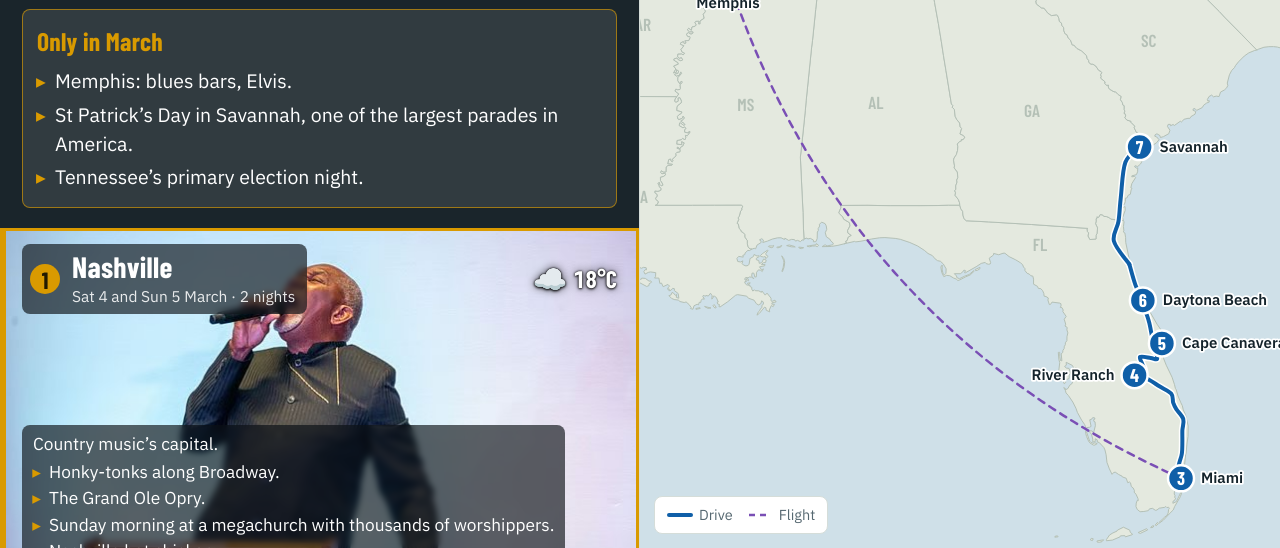
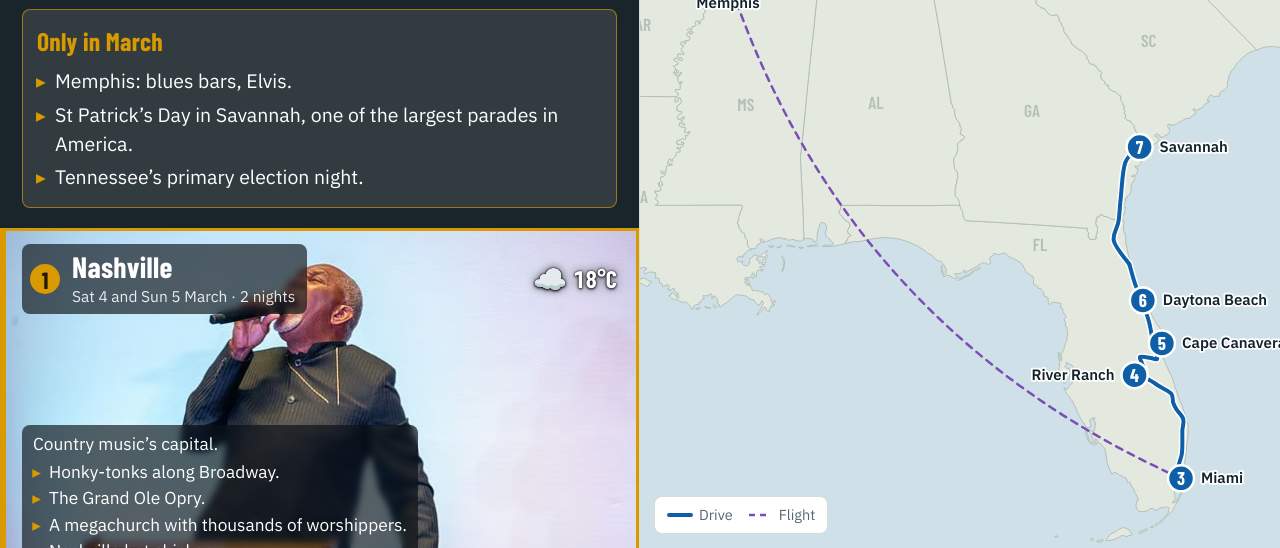
Before and after one commit to gidrodox/real-america, a plain HTML site: page index.html in a window 1280 px wide. Shown: the part 252-800 px from the top of the page. Drawn offline with nearby package versions, Linux system fonts and the light colour scheme.

Commit message:
Drop timing qualifiers and Peoria evening, tighter Springfield/OKC lines, River Ranch photo for September Orlando
Co-Authored-By: Claude Opus 5.5 <noreply@anthropic.com>
Claude-Session: https://claude.ai/code/session_01CUgb9NqmwY9sgaqNbWx1zB

```diff
--- a/index.html
+++ b/index.html
@@ -308,27 +308,27 @@ sep:{
  sc:[5,2.5,3],
  diff:['The Bikes, Blues & BBQ motorcycle rally.','One of America’s biggest machine-gun shoots, with tank and helicopter rides.','The Comanche Nation Fair powwow.'],
  stops:[
-  {id:'tul',wx:{t:30,i:'🌦️'},img:'tul',name:'Tulsa',dx:-20,dy:5,a:'end',when:'Sat 23 September · 1 night',intro:'Oklahoma’s oil city, on Route 66.',b:['Saturday night in the Blue Dome and Brady district bars.','Route 66 neon, a show at Cain’s Ballroom, the home of Western swing.']},
+  {id:'tul',wx:{t:30,i:'🌦️'},img:'tul',name:'Tulsa',dx:-20,dy:5,a:'end',when:'Sat 23 September · 1 night',intro:'Oklahoma’s oil city, on Route 66.',b:['The bars of the Blue Dome and Brady districts.','Route 66 neon, a show at Cain’s Ballroom, the home of Western swing.']},
   {leg:'Drive',t:'about 1.5 hours'},
-  {id:'miok',wx:{t:27,i:'⛅'},img:'miok',name:'Miami, Oklahoma',dx:-18,dy:-8,a:'end',when:'Sun 24 September · 1 night',intro:'A Route 66 town in the north-east corner of Oklahoma.',b:['The Oklahoma Full Auto Shoot: machine guns from World War I to today, plus tank and helicopter rides.','The Peoria Powwow in the evening.']},
+  {id:'miok',wx:{t:27,i:'⛅'},img:'miok',name:'Miami, Oklahoma',dx:-18,dy:-8,a:'end',when:'Sun 24 September · 1 night',intro:'A Route 66 town in the north-east corner of Oklahoma.',b:['The Oklahoma Full Auto Shoot: machine guns from World War I to today, plus tank and helicopter rides.']},
   {leg:'Drive',t:'about 1.5 hours'},
-  {id:'spr',wx:{t:27,i:'☀️'},img:'spr',name:'Springfield',dx:18,dy:5,a:'start',when:'Mon 25 September · 1 night',intro:'The Ozarks’ biggest city, and the birthplace of Route 66.',b:['Bass Pro Shops’ original flagship, a cathedral of hunting and fishing.','Wonders of Wildlife next door: a vast aquarium and wall-to-wall taxidermy.','Springfield-style cashew chicken, deep-fried, the city’s own dish.']},
+  {id:'spr',wx:{t:27,i:'☀️'},img:'spr',name:'Springfield',dx:18,dy:5,a:'start',when:'Mon 25 September · 1 night',intro:'The Ozarks’ biggest city, and the birthplace of Route 66.',b:['Bass Pro Shops’ original flagship, a cathedral of hunting and fishing.','Wonders of Wildlife: a vast aquarium and wall-to-wall taxidermy.','Springfield-style cashew chicken, deep-fried, the city’s own dish.']},
   {leg:'Drive',t:'about 45 minutes'},
-  {id:'bran',wx:{t:28,i:'☀️'},img:'bran',name:'Branson',dx:18,dy:5,a:'start',when:'Tue 26 September · 1 night',intro:'The Ozarks’ capital of country shows.',b:['A hillbilly variety show in the evening.','The strip’s oddities, including a half-size replica of the Titanic.']},
+  {id:'bran',wx:{t:28,i:'☀️'},img:'bran',name:'Branson',dx:18,dy:5,a:'start',when:'Tue 26 September · 1 night',intro:'The Ozarks’ capital of country shows.',b:['A hillbilly variety show.','The strip’s oddities, including a half-size replica of the Titanic.']},
   {leg:'Drive',t:'about 3 hours, through Eureka Springs and over the Pig Trail'},
   {id:'fs',wx:{t:32,i:'☀️'},img:'fs',name:'Fort Smith',dx:18,dy:5,a:'start',when:'Wed 27 September · 1 night',intro:'A frontier town on the edge of what was Indian Territory.',b:['On the way, Eureka Springs under a seven-storey Christ of the Ozarks statue.','On the way, the Pig Trail, a twisting mountain road through the Ozarks.','The “Hanging Judge’s” courthouse and gallows.','The U.S. Marshals Museum.']},
   {leg:'Drive',t:'about 1.25 hours'},
-  {id:'rog',img:'rog',wx:{t:29,i:'☀️'},name:'Rogers',dx:-14,dy:24,a:'end',when:'Thu 28 September · 1 night',intro:'Arkansas’s north-west corner, home of Walmart.',b:['Bikes, Blues & BBQ, one of America’s biggest motorcycle rallies, in full swing from morning to late night.','The barbecue championship and thousands of Harleys lining the streets.','The Walmart Museum, in Sam Walton’s original store in Bentonville.']},
+  {id:'rog',img:'rog',wx:{t:29,i:'☀️'},name:'Rogers',dx:-14,dy:24,a:'end',when:'Thu 28 September · 1 night',intro:'Arkansas’s north-west corner, home of Walmart.',b:['Bikes, Blues & BBQ, one of America’s biggest motorcycle rallies.','The barbecue championship and thousands of Harleys lining the streets.','The Walmart Museum, in Sam Walton’s original store in Bentonville.']},
   {leg:'Drive',t:'about 5.75 hours, on Route 66 from Tulsa to Oklahoma City'},
-  {id:'law',img:'law',wx:{t:32,i:'☀️'},name:'Lawton',dx:-20,dy:5,a:'end',when:'Fri 29 and Sat 30 September · 2 nights',intro:'Home of the Comanche Nation, at the foot of the Wichita Mountains.',b:['On the way, Route 66 from Tulsa to Oklahoma City.','Friday evening at the Comanche Nation Fair, with the powwow and food stalls.','Parade and grand entry, with hundreds of dancers in regalia.','Bison and longhorns in the Wichita Mountains.']},
+  {id:'law',img:'law',wx:{t:32,i:'☀️'},name:'Lawton',dx:-20,dy:5,a:'end',when:'Fri 29 and Sat 30 September · 2 nights',intro:'Home of the Comanche Nation, at the foot of the Wichita Mountains.',b:['On the way, Route 66 from Tulsa to Oklahoma City.','The Comanche Nation Fair, with the powwow and food stalls.','Parade and grand entry, with hundreds of dancers in regalia.','Bison and longhorns in the Wichita Mountains.']},
   {leg:'Drive',t:'about 2 hours, through the Wichita Mountains'},
-  {id:'okc',img:'okc',wx:{t:28,i:'☀️'},name:'Oklahoma City',dx:-20,dy:-8,a:'end',when:'Sun 1 October · 1 night',intro:'Oklahoma’s capital, where cattle country meets oil money.',b:['The First Americans Museum, telling the stories of Oklahoma’s 39 tribal nations.','The stockyards cattle auction on Monday morning, at the world’s largest stocker and feeder cattle market.']},
+  {id:'okc',img:'okc',wx:{t:28,i:'☀️'},name:'Oklahoma City',dx:-20,dy:-8,a:'end',when:'Sun 1 October · 1 night',intro:'Oklahoma’s capital, where cattle country meets oil money.',b:['The First Americans Museum, telling the stories of Oklahoma’s 39 tribal nations.','The stockyards cattle auction, at the world’s largest stocker and feeder cattle market.']},
   {leg:'Fly',t:'about 3 hours',fly:true},
   {id:'mia',wx:{t:32,i:'🌦️'},name:'Miami',dx:20,dy:5,a:'start',when:'Mon 2 and Tue 3 October · 2 nights',intro:'Where Latin America meets the United States.',b:['An airboat ride across the Everglades.','A day trip to Key Largo to snorkel the coral reef at John Pennekamp.','Little Havana for Cuban sandwiches and coffee.']},
   {leg:'Drive',t:'about 3 hours'},
   {id:'cape',wx:{t:29,i:'⛅'},name:'Cape Canaveral',dx:20,dy:5,a:'start',when:'Wed 4 and Thu 5 October · 2 nights',intro:'America’s spaceport, on the Florida coast.',b:['A live rocket launch, watched from the beach.','Kennedy Space Center.','A night alligator hunt with a licensed guide.']},
   {leg:'Drive',t:'about 1 hour'},
-  {id:'orl',wx:{t:30,i:'🌦️'},img:'orl',name:'Orlando',dx:-20,dy:5,a:'end',when:'Fri 6 October · 1 night',intro:'Central Florida.',b:['The Friday-night rodeo at the Kissimmee Sports Arena, with local cowboys competing for prize money.']}
+  {id:'orl',wx:{t:30,i:'🌦️'},img:'rr',name:'Orlando',dx:-20,dy:5,a:'end',when:'Fri 6 October · 1 night',intro:'Central Florida.',b:['A rodeo at the Kissimmee Sports Arena, with local cowboys competing for prize money.']}
  ],
  minor:[],
  roads:[
@@ -350,9 +350,9 @@ val:{
  sc:[4.5,3,4],
  diff:['November’s itinerary in May, with the Kentucky Derby replacing Chattanooga and Atlanta.'],
  stops:[
-  {id:'lou',wx:{t:21,i:'🌦️'},name:'Louisville',dx:20,dy:5,a:'start',when:'Fri 5 and Sat 6 May · 2 nights',intro:'Derby weekend.',b:['The Kentucky Derby on Saturday.','Sunday morning at a megachurch before heading south.']},
+  {id:'lou',wx:{t:21,i:'🌦️'},name:'Louisville',dx:20,dy:5,a:'start',when:'Fri 5 and Sat 6 May · 2 nights',intro:'Derby weekend.',b:['The Kentucky Derby.','A megachurch with thousands of worshippers.']},
   {leg:'Drive',t:'about 45 minutes'},
-  {id:'bard',wx:{t:21,i:'🌦️'},img:'bard',name:'Bardstown',dx:20,dy:5,a:'start',when:'Sun 7 May · 1 night',intro:'The Bourbon Capital of the World, in the Kentucky hills.',b:['Distillery tours and tastings along the Kentucky Bourbon Trail.','An evening in the old town’s bourbon bars.']},
+  {id:'bard',wx:{t:21,i:'🌦️'},img:'bard',name:'Bardstown',dx:20,dy:5,a:'start',when:'Sun 7 May · 1 night',intro:'The Bourbon Capital of the World, in the Kentucky hills.',b:['Distillery tours and tastings along the Kentucky Bourbon Trail.','The old town’s bourbon bars.']},
   {leg:'Drive',t:'about 2.75 hours, stopping in Amish country and at Mammoth Cave'},
   {id:'nash',wx:{t:26,i:'🌦️'},img:'nash_nov',name:'Nashville',dx:-20,dy:5,a:'end',when:'Mon 8 and Tue 9 May · 2 nights',intro:'Country music’s capital.',b:['On the way, Kentucky’s largest Amish community, around Horse Cave.','On the way, Mammoth Cave, the world’s longest cave system.','Honky-tonks along Broadway.','The Grand Ole Opry.','Nashville hot chicken.']},
   {leg:'Drive',t:'about 4 hours, stopping at Tennessee Silencer'},
@@ -360,9 +360,9 @@ val:{
   {leg:'Fly',t:'about 1 hour by car to Knoxville, then about 1.5 hours, then about 1 hour by car',fly:true},
   {id:'dayt',wx:{t:28,i:'⛅'},img:'clt',below:true,name:'Daytona Beach',dx:20,dy:5,a:'start',when:'Thu 11 May · 1 night',intro:'The home of American stock car racing.',b:['The biker bars of Main Street.','Destination Daytona, a giant Harley dealership with bars and live music.','Drive a NASCAR stock car round the Speedway, or ride along at up to 170 mph.','The Motorsports Hall of Fame.']},
   {leg:'Drive',t:'about 1 hour'},
-  {id:'orl',wx:{t:29,i:'🌧️'},img:'orl_bus',name:'Orlando',dx:-20,dy:5,a:'end',when:'Fri 12 May · 1 night',intro:'Central Florida.',b:['Friday night racing at Orlando Speed World: stock cars on the oval or street cars on the drag strip.']},
+  {id:'orl',wx:{t:29,i:'🌧️'},img:'orl_bus',name:'Orlando',dx:-20,dy:5,a:'end',when:'Fri 12 May · 1 night',intro:'Central Florida.',b:['Racing at Orlando Speed World: stock cars on the oval or street cars on the drag strip.']},
   {leg:'Drive',t:'about 1.5 hours'},
-  {id:'rr',wx:{t:31,i:'🌦️'},name:'River Ranch',dx:-20,dy:5,a:'end',when:'Sat 13 May · 1 night',intro:'A dude ranch in Florida cattle country.',b:['The Saturday night rodeo: bull riding, barrel racing and trick riding.','A swamp buggy ride through the wetlands.','Country bands and line dancing in the ranch saloon.']},
+  {id:'rr',wx:{t:31,i:'🌦️'},name:'River Ranch',dx:-20,dy:5,a:'end',when:'Sat 13 May · 1 night',intro:'A dude ranch in Florida cattle country.',b:['The rodeo: bull riding, barrel racing and trick riding.','A swamp buggy ride through the wetlands.','Country bands and line dancing in the ranch saloon.']},
   {leg:'Drive',t:'about 2 hours'},
   {id:'cape',wx:{t:29,i:'🌧️'},name:'Cape Canaveral',dx:20,dy:5,a:'start',when:'Sun 14 and Mon 15 May · 2 nights',intro:'America’s spaceport, on the Florida coast.',b:['A live rocket launch, watched from the beach.','Kennedy Space Center.']},
   {leg:'Drive',t:'about 3 hours'},
@@ -387,7 +387,7 @@ nov:{
  sc:[4.5,3.5,4.5],
  diff:['The Jack Daniel’s distillery in Lynchburg.','Halloween night in Atlanta.','Presidential election night in Miami.'],
  stops:[
-  {id:'nash',wx:{t:21,i:'⛅'},img:'nash_nov',name:'Nashville',dx:0,dy:-22,a:'middle',when:'Fri 27 and Sat 28 October · 2 nights',intro:'Country music’s capital.',b:['Honky-tonks along Broadway.','A day trip to Ethridge, Tennessee’s Amish country: a horse-drawn wagon through the farms.','The Grand Ole Opry.','Sunday morning at a megachurch with thousands of worshippers.','Nashville hot chicken.']},
+  {id:'nash',wx:{t:21,i:'⛅'},img:'nash_nov',name:'Nashville',dx:0,dy:-22,a:'middle',when:'Fri 27 and Sat 28 October · 2 nights',intro:'Country music’s capital.',b:['Honky-tonks along Broadway.','A day trip to Ethridge, Tennessee’s Amish country: a horse-drawn wagon through the farms.','The Grand Ole Opry.','A megachurch with thousands of worshippers.','Nashville hot chicken.']},
   {leg:'Drive',t:'about 2.75 hours, stopping at Jack Daniel’s'},
   {id:'chat',wx:{t:19,i:'🌦️'},img:'chat',name:'Chattanooga',dx:-20,dy:5,a:'end',when:'Sun 29 October · 1 night',intro:'A river city in the Tennessee hills.',b:['On the way, the Jack Daniel’s distillery in Lynchburg.','Lookout Mountain and Rock City.','The riverfront and the old Chattanooga Choo Choo station.']},
   {leg:'Drive',t:'about 2.25 hours'},
@@ -397,9 +397,9 @@ nov:{
   {leg:'Fly',t:'about 1.5 hours',fly:true},
   {id:'dayt',wx:{t:25,i:'⛅'},img:'dayt_car',name:'Daytona Beach',dx:20,dy:5,a:'start',when:'Thu 2 November · 1 night',intro:'The home of American stock car racing.',b:['The biker bars of Main Street.','Destination Daytona, a giant Harley dealership with bars and live music.','Drive a NASCAR stock car round the Speedway, or ride along at up to 170 mph.','The Motorsports Hall of Fame.']},
   {leg:'Drive',t:'about 1 hour'},
-  {id:'orl',wx:{t:26,i:'⛅'},img:'orl_bus',name:'Orlando',dx:-20,dy:5,a:'end',when:'Fri 3 November · 1 night',intro:'Central Florida.',b:['Friday night racing at Orlando Speed World: stock cars on the oval or street cars on the drag strip.']},
+  {id:'orl',wx:{t:26,i:'⛅'},img:'orl_bus',name:'Orlando',dx:-20,dy:5,a:'end',when:'Fri 3 November · 1 night',intro:'Central Florida.',b:['Racing at Orlando Speed World: stock cars on the oval or street cars on the drag strip.']},
   {leg:'Drive',t:'about 1.5 hours'},
-  {id:'rr',wx:{t:27,i:'⛅'},name:'River Ranch',dx:-20,dy:5,a:'end',when:'Sat 4 November · 1 night',intro:'A dude ranch in Florida cattle country.',b:['The Saturday night rodeo: bull riding, barrel racing and trick riding.','A swamp buggy ride through the wetlands.','Country bands and line dancing in the ranch saloon.']},
+  {id:'rr',wx:{t:27,i:'⛅'},name:'River Ranch',dx:-20,dy:5,a:'end',when:'Sat 4 November · 1 night',intro:'A dude ranch in Florida cattle country.',b:['The rodeo: bull riding, barrel racing and trick riding.','A swamp buggy ride through the wetlands.','Country bands and line dancing in the ranch saloon.']},
   {leg:'Drive',t:'about 2 hours'},
   {id:'cape',wx:{t:26,i:'⛅'},name:'Cape Canaveral',dx:20,dy:5,a:'start',when:'Sun 5 and Mon 6 November · 2 nights',intro:'America’s spaceport, on the Florida coast.',b:['A live rocket launch, watched from the beach.','Kennedy Space Center.']},
   {leg:'Drive',t:'about 3 hours'},
@@ -423,9 +423,9 @@ may:{
  sc:[4,3,4],
  diff:['The Kentucky Derby.','NASCAR in Charlotte.','Mammoth Cave, the world’s longest cave system.'],
  stops:[
-  {id:'lou',wx:{t:21,i:'🌦️'},name:'Louisville',dx:20,dy:5,a:'start',when:'Fri 5 and Sat 6 May · 2 nights',intro:'Derby weekend.',b:['The Kentucky Derby on Saturday.','Sunday morning at a megachurch before heading on.']},
+  {id:'lou',wx:{t:21,i:'🌦️'},name:'Louisville',dx:20,dy:5,a:'start',when:'Fri 5 and Sat 6 May · 2 nights',intro:'Derby weekend.',b:['The Kentucky Derby.','A megachurch with thousands of worshippers.']},
   {leg:'Drive',t:'about 45 minutes'},
-  {id:'bard',wx:{t:21,i:'🌦️'},img:'bard',name:'Bardstown',dx:20,dy:5,a:'start',when:'Sun 7 May · 1 night',intro:'The Bourbon Capital of the World, in the Kentucky hills.',b:['Distillery tours and tastings along the Kentucky Bourbon Trail.','An evening in the old town’s bourbon bars.']},
+  {id:'bard',wx:{t:21,i:'🌦️'},img:'bard',name:'Bardstown',dx:20,dy:5,a:'start',when:'Sun 7 May · 1 night',intro:'The Bourbon Capital of the World, in the Kentucky hills.',b:['Distillery tours and tastings along the Kentucky Bourbon Trail.','The old town’s bourbon bars.']},
   {leg:'Drive',t:'about 2.75 hours, stopping at Mammoth Cave'},
   {id:'nash',wx:{t:26,i:'🌦️'},img:'nash_nov',name:'Nashville',dx:-20,dy:5,a:'end',when:'Mon 8 and Tue 9 May · 2 nights',intro:'Country music’s capital.',b:['On the way, Mammoth Cave, the world’s longest cave system.','Honky-tonks along Broadway.','The Grand Ole Opry.','A day trip to Ethridge, Tennessee’s Amish country: a horse-drawn wagon through the farms.','Nashville hot chicken.']},
   {leg:'Fly',t:'about 1.25 hours',fly:true},
@@ -435,7 +435,7 @@ may:{
   {leg:'Drive',t:'about 2.5 hours, stopping on the Georgia coast'},
   {id:'sta',wx:{t:26,i:'🌦️'},name:'St Augustine',dx:20,dy:5,a:'start',when:'Fri 12 May · 1 night',intro:'America’s oldest city.',b:['On the way, the beaches and live oaks of St Simons Island.','The Spanish stone fort.','The old-town bars.']},
   {leg:'Drive',t:'about 3.25 hours'},
-  {id:'rr',wx:{t:31,i:'🌦️'},name:'River Ranch',dx:-20,dy:5,a:'end',when:'Sat 13 May · 1 night',intro:'A dude ranch in Florida cattle country.',b:['The Saturday night rodeo: bull riding, barrel racing and trick riding.','A swamp buggy ride through the wetlands.','Country bands and line dancing in the ranch saloon.']},
+  {id:'rr',wx:{t:31,i:'🌦️'},name:'River Ranch',dx:-20,dy:5,a:'end',when:'Sat 13 May · 1 night',intro:'A dude ranch in Florida cattle country.',b:['The rodeo: bull riding, barrel racing and trick riding.','A swamp buggy ride through the wetlands.','Country bands and line dancing in the ranch saloon.']},
   {leg:'Drive',t:'about 2 hours'},
   {id:'cape',wx:{t:29,i:'🌧️'},name:'Cape Canaveral',dx:20,dy:5,a:'start',when:'Sun 14 and Mon 15 May · 2 nights',intro:'America’s spaceport, on the Florida coast.',b:['A live rocket launch, watched from the beach.','Kennedy Space Center.']},
   {leg:'Drive',t:'about 3.5 hours'},
@@ -455,19 +455,19 @@ may:{
 },
 mar:{
  title:'Nashville to Savannah',
- sub:'From a Sunday megachurch in Nashville to St Patrick’s Day in Savannah, with the blues, a rodeo, a rocket launch and the Everglades in between.',
+ sub:'From a megachurch in Nashville to St Patrick’s Day in Savannah, with the blues, a rodeo, a rocket launch and the Everglades in between.',
  facts:[['14','nights'],['8','stops'],['1','internal flight'],['about 17','hours of driving']],
  diffH:'Only in March',
  sc:[4,4,5],
  diff:['Memphis: blues bars, Elvis.','St Patrick\u2019s Day in Savannah, one of the largest parades in America.','Tennessee’s primary election night.'],
  stops:[
-  {id:'nash',wx:{t:18,i:'☁️'},name:'Nashville',dx:0,dy:-22,a:'middle',when:'Sat 4 and Sun 5 March · 2 nights',intro:'Country music\u2019s capital.',b:['Honky-tonks along Broadway.','The Grand Ole Opry.','Sunday morning at a megachurch with thousands of worshippers.','Nashville hot chicken.']},
+  {id:'nash',wx:{t:18,i:'☁️'},name:'Nashville',dx:0,dy:-22,a:'middle',when:'Sat 4 and Sun 5 March · 2 nights',intro:'Country music\u2019s capital.',b:['Honky-tonks along Broadway.','The Grand Ole Opry.','A megachurch with thousands of worshippers.','Nashville hot chicken.']},
   {leg:'Drive',t:'about 4.5 hours, stopping in Amish country'},
   {id:'mem',wx:{t:18,i:'☁️'},name:'Memphis',dx:0,dy:30,a:'middle',when:'Mon 6 and Tue 7 March · 2 nights',intro:'The home of the blues and of Elvis.',b:['On the way, Ethridge, Tennessee’s Amish country: a horse-drawn wagon through the farms.','The blues bars of Beale Street.','Graceland and Sun Studio, where rock and roll was first recorded.','Dry-rub ribs, the Memphis style of barbecue.']},
   {leg:'Fly',t:'about 2.5 hours',fly:true},
   {id:'mia',wx:{t:27,i:'⛅'},name:'Miami',dx:20,dy:5,a:'start',when:'Wed 8 to Sat 11 March · 4 nights',intro:'Where Latin America meets the United States.',b:['South Beach and Little Havana.','A full-auto machine gun session at Lock & Load.','A day trip to the Everglades and a guided hunt after dark for invasive Burmese pythons.','A day trip to Key Largo to snorkel the coral reef at John Pennekamp.','Florida Panthers ice hockey.']},
   {leg:'Drive',t:'about 3 hours'},
-  {id:'rr',wx:{t:27,i:'☁️'},name:'River Ranch',dx:-20,dy:5,a:'end',when:'Sun 12 March · 1 night',intro:'A dude ranch in Florida cattle country.',b:['The Saturday night rodeo: bull riding, barrel racing and trick riding.','A swamp buggy ride through the wetlands.','Country bands and line dancing in the ranch saloon.']},
+  {id:'rr',wx:{t:27,i:'☁️'},name:'River Ranch',dx:-20,dy:5,a:'end',when:'Sun 12 March · 1 night',intro:'A dude ranch in Florida cattle country.',b:['The rodeo: bull riding, barrel racing and trick riding.','A swamp buggy ride through the wetlands.','Country bands and line dancing in the ranch saloon.']},
   {leg:'Drive',t:'about 2 hours'},
   {id:'cape',wx:{t:24,i:'☁️'},name:'Cape Canaveral',dx:20,dy:5,a:'start',when:'Mon 13 and Tue 14 March · 2 nights',intro:'America\u2019s spaceport, on the Florida coast.',b:['A live rocket launch, watched from the beach.','Kennedy Space Center.']},
   {leg:'Drive',t:'about 1.25 hours'},
```
